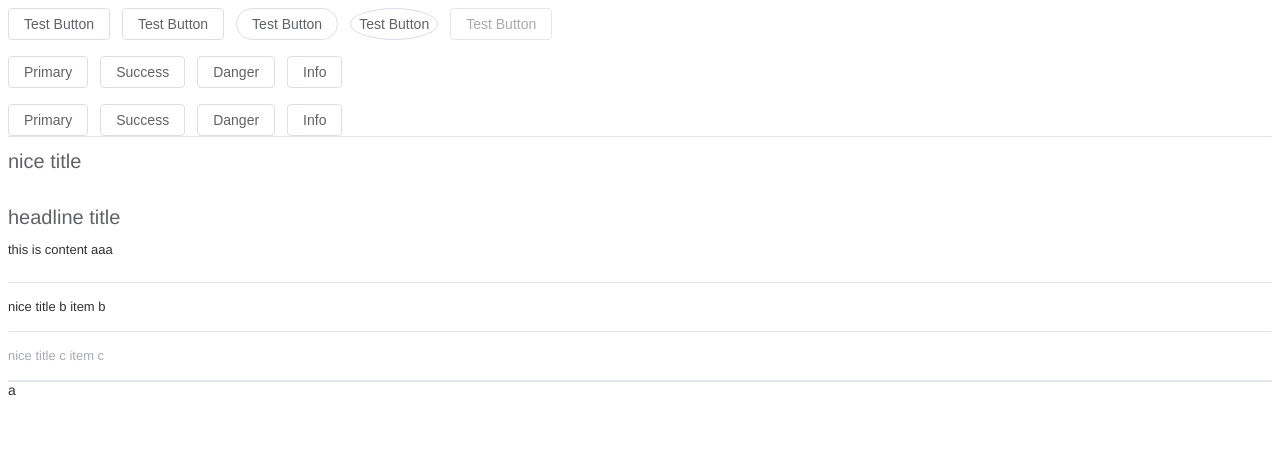
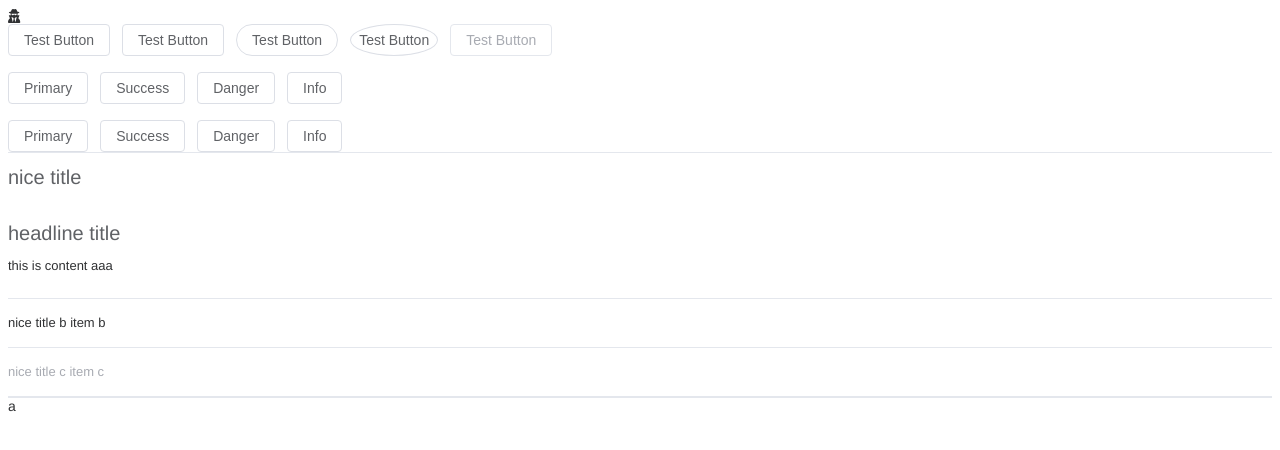
Before and after one commit to xing-6464/r-element, a React (Vite) app: page / in a window 1280 px wide. Shown: the top 450 px of the page. Built offline with nearby package versions, Linux system fonts and the light colour scheme.

Commit message:
图标库发展历程简介以及 Fontawesome 的安装使用

```diff
--- a/package.json
+++ b/package.json
@@ -10,6 +10,9 @@
     "preview": "vite preview"
   },
   "dependencies": {
+    "@fortawesome/fontawesome-svg-core": "^6.5.2",
+    "@fortawesome/free-solid-svg-icons": "^6.5.2",
+    "@fortawesome/react-fontawesome": "^0.2.2",
     "@react-spring/web": "^9.7.3",
     "classnames": "^2.5.1",
     "framer-motion": "^11.2.9",
--- a/src/App.tsx
+++ b/src/App.tsx
@@ -3,6 +3,7 @@
 import Collapse from './components/Collapse/Collapse'
 import CollapseItem from './components/Collapse/CollapseItem'
 import { NameType } from './components/Collapse/types'
+import { FontAwesomeIcon } from '@fortawesome/react-fontawesome'
 
 function App() {
   const ref = useRef(null)
@@ -10,6 +11,8 @@
 
   return (
     <>
+      <FontAwesomeIcon type="solid" icon="user-secret" />
+      <br />
       <Button ref={ref}>Test Button</Button>
       <Button plain>Test Button</Button>
       <Button round>Test Button</Button>
--- a/src/main.tsx
+++ b/src/main.tsx
@@ -1,7 +1,11 @@
 import React from 'react'
 import ReactDOM from 'react-dom/client'
+import { library } from '@fortawesome/fontawesome-svg-core'
+import { faUserSecret } from '@fortawesome/free-solid-svg-icons'
 import App from './App.tsx'
 import './styles/index.css'
+
+library.add(faUserSecret)
 
 ReactDOM.createRoot(document.getElementById('root')!).render(
   <React.StrictMode>
```
Also changed, not shown: 1 other file (tests, documents, lock files or other folders).
